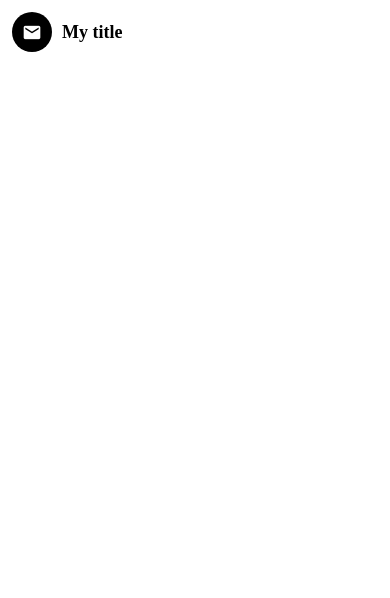
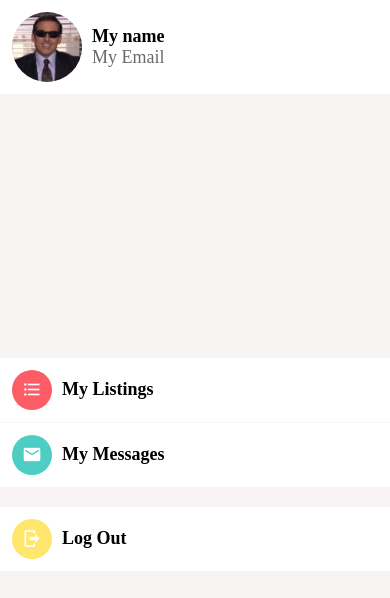
Before and after one commit to majshub/DoneWithIt, a React Native app: screen / in a window 390 px wide. Shown: the top 598 px of the page. Built offline with nearby package versions, Linux system fonts and the light colour scheme.

Commit message:
Created account screen

```diff
--- a/App.js
+++ b/App.js
@@ -5,11 +5,8 @@ import MessagesScreen from "./app/screens/MessagesScreen";
 import Screen from "./app/components/Screen";
 import Icon from "./app/components/Icon";
 import ListItem from "./app/components/ListItem";
+import AccountScreen from "./app/screens/AccountScreen";
 
 export default function App() {
-  return (
-    <Screen>
-      <ListItem title="My title" ImageComponent={<Icon name="email" />} />
-    </Screen>
-  );
+  return <AccountScreen />;
 }
--- a/app/components/ListItem.js
+++ b/app/components/ListItem.js
@@ -9,7 +9,7 @@ function ListItem({
   title,
   subTitle,
   image,
-  ImageComponent,
+  IconComponent,
   onPress,
   renderRightActions,
 }) {
@@ -18,7 +18,7 @@ function ListItem({
       <Swipeable renderRightActions={renderRightActions}>
         <TouchableHighlight underlayColor={colors.light} onPress={onPress}>
           <View style={styles.container}>
-            {ImageComponent}
+            {IconComponent}
             {image && <Image style={styles.image} source={image} />}
             <View style={styles.detailsContainer}>
               <AppText style={styles.title}>{title}</AppText>
@@ -37,6 +37,7 @@ const styles = StyleSheet.create({
   container: {
     flexDirection: "row",
     padding: 12,
+    backgroundColor: colors.white,
   },
   detailsContainer: {
     marginLeft: 10,
@@ -51,7 +52,7 @@ const styles = StyleSheet.create({
     color: colors.medium,
   },
   title: {
-    fontWeight: "bold",
+    fontWeight: "600",
   },
 });
 
--- a/app/components/Screen.js
+++ b/app/components/Screen.js
@@ -2,8 +2,8 @@ import React from "react";
 import Constants from "expo-constants";
 import { SafeAreaView, StyleSheet } from "react-native";
 
-function Screen({ children }) {
-  return <SafeAreaView style={styles.screen}>{children}</SafeAreaView>;
+function Screen({ children, style }) {
+  return <SafeAreaView style={[styles.screen, style]}>{children}</SafeAreaView>;
 }
 
 const styles = StyleSheet.create({
--- /dev/null
+++ b/app/screens/AccountScreen.js
@@ -0,0 +1,70 @@
+import React from "react";
+import { FlatList, StyleSheet, View } from "react-native";
+
+import Screen from "../components/Screen";
+import ListItem from "../components/ListItem";
+import colors from "../config/colors";
+import Icon from "../components/Icon";
+import ListItemSeparator from "../components/ListItemSeparator";
+
+const menuItems = [
+  {
+    title: "My Listings",
+    icon: {
+      name: "format-list-bulleted",
+      backgroundColor: colors.primary,
+    },
+  },
+  {
+    title: "My Messages",
+    icon: {
+      name: "email",
+      backgroundColor: colors.secondary,
+    },
+  },
+];
+
+function AccountScreen(props) {
+  return (
+    <Screen style={styles.screen}>
+      <ListItem
+        title="My name"
+        subTitle="My Email"
+        image={require("../assets/micheal-scott.jpg")}
+      />
+      <View style={styles.container}>
+        <FlatList
+          data={menuItems}
+          keyExtractor={(menuItem) => menuItem.title}
+          ItemSeparatorComponent={ListItemSeparator}
+          renderItem={({ item }) => (
+            <ListItem
+              title={item.title}
+              IconComponent={
+                <Icon
+                  name={item.icon.name}
+                  backgroundColor={item.icon.backgroundColor}
+                />
+              }
+            />
+          )}
+        />
+      </View>
+      <ListItem
+        title="Log Out"
+        IconComponent={<Icon name="logout" backgroundColor="#ffe66d" />}
+      />
+    </Screen>
+  );
+}
+
+const styles = StyleSheet.create({
+  container: {
+    marginVertical: 20,
+  },
+  screen: {
+    backgroundColor: colors.light,
+  },
+});
+
+export default AccountScreen;
```
Also changed, not shown: app/assets/micheal-scott.jpg (added).
